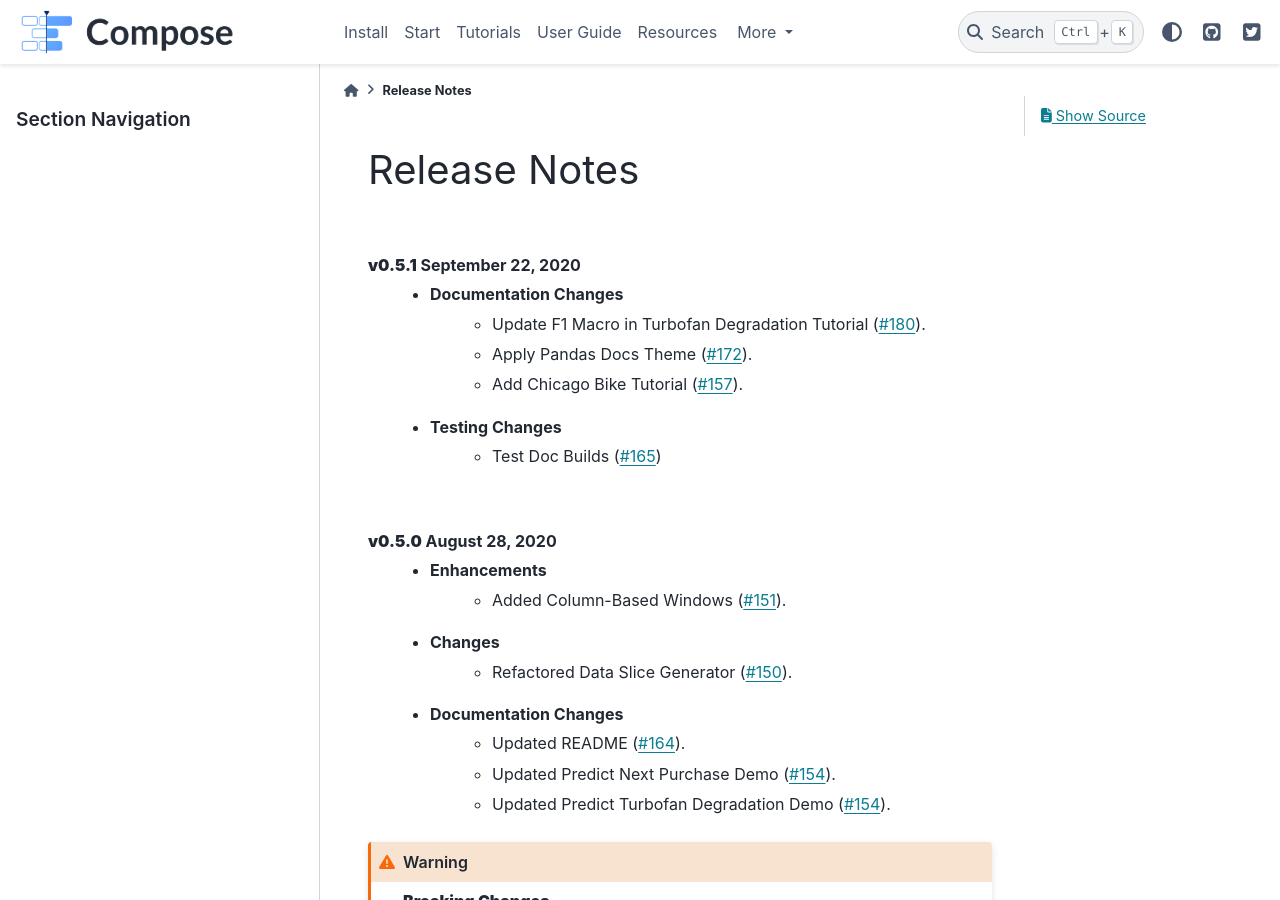
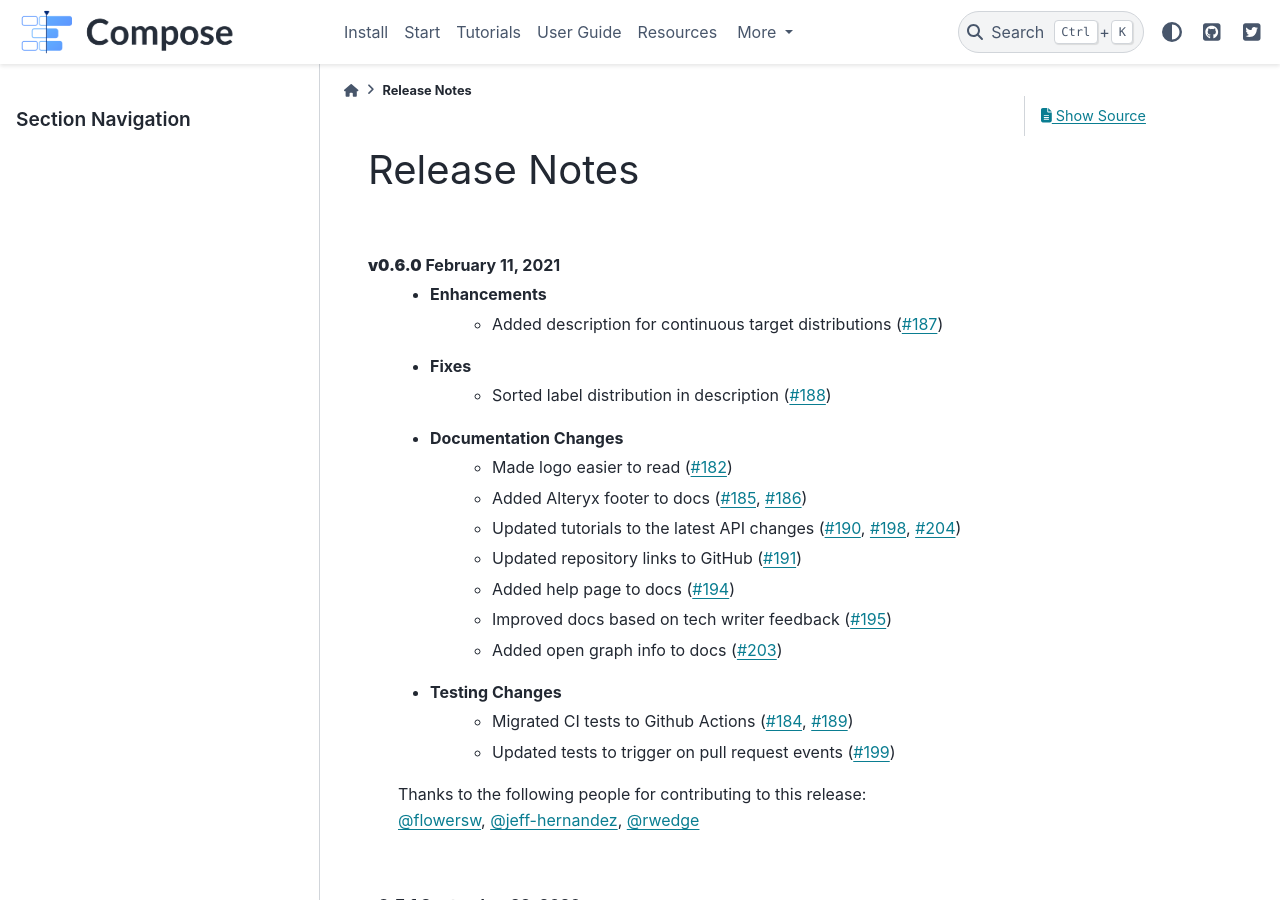
Before and after one commit to alteryx/compose, a Sphinx documentation site: the page built from docs/source/release_notes.rst, in a window 1280 px wide and 900 px high. Built offline with Sphinx 7.4.7 and the PyData theme 0.15.4, drawn with Linux system fonts in a browser that asks for light colours; comment, search, counter and statistics services are not loaded.

Commit message:
update release notes

```diff
--- a/docs/source/release_notes.rst
+++ b/docs/source/release_notes.rst
@@ -1,6 +1,28 @@
 =============
 Release Notes
 =============
+
+|
+
+**v0.6.0** February 11, 2021
+    * Enhancements
+        * Added description for continuous target distributions (:pr:`187`)
+    * Fixes
+        * Sorted label distribution in description (:pr:`188`)
+    * Documentation Changes
+        * Made logo easier to read (:pr:`182`)
+        * Added Alteryx footer to docs (:pr:`185`, :pr:`186`)
+        * Updated tutorials to the latest API changes (:pr:`190`, :pr:`198`, :pr:`204`)
+        * Updated repository links to GitHub (:pr:`191`)
+        * Added help page to docs (:pr:`194`)
+        * Improved docs based on tech writer feedback (:pr:`195`)
+        * Added open graph info to docs (:pr:`203`)
+    * Testing Changes
+        * Migrated CI tests to Github Actions (:pr:`184`, :pr:`189`)
+        * Updated tests to trigger on pull request events (:pr:`199`)
+
+    | Thanks to the following people for contributing to this release:
+    | :user:`flowersw`, :user:`jeff-hernandez`, :user:`rwedge`
 
 |
 
```
